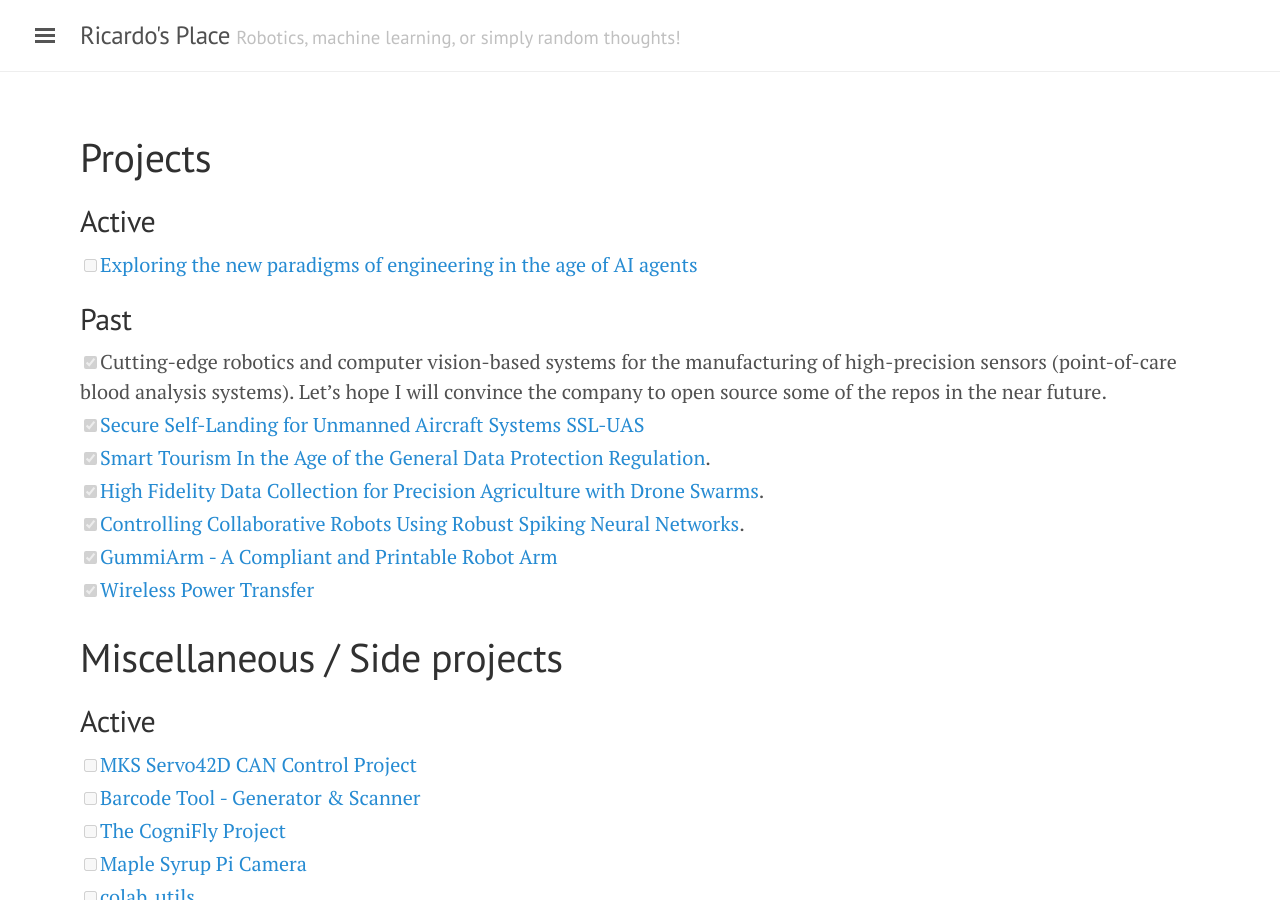
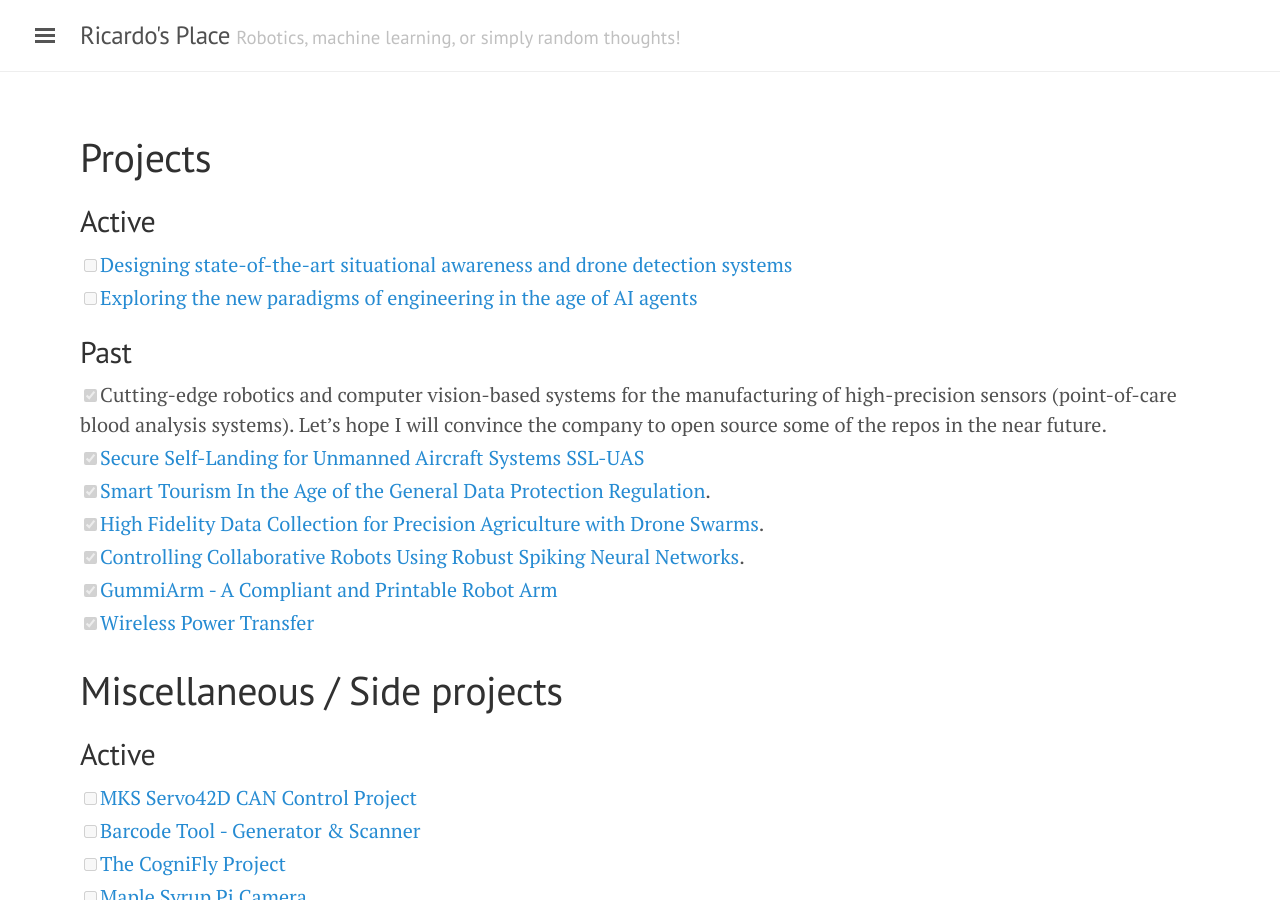
Before and after one commit to ricardodeazambuja/ricardodeazambuja.github.io, a Jekyll site: the page built from _pages/projects.md, in a window 1280 px wide and 900 px high. Built offline with Jekyll 4.4.1, drawn with Linux system fonts in a browser that asks for light colours.

Commit message:
Updating...

```diff
--- a/_includes/sidebar.html
+++ b/_includes/sidebar.html
@@ -30,6 +30,7 @@
     <a class="sidebar-nav-item" href="https://scholar.google.co.uk/citations?user=F8AFA4gAAAAJ&sortby=pubdate">My Publications</a>
     <a class="sidebar-nav-item" href="https://github.com/ricardodeazambuja">GitHub Repositories</a>
     <a class="sidebar-nav-item" href="https://www.youtube.com/c/RicardodeAzambuja">My Youtube Channel</a>
+    <a class="sidebar-nav-item" href="https://stitchadee.ca/">Free X-Stitch Editor</a>
     <a class="sidebar-nav-item" href="https://github.com/orgs/MadeByTokens/repositories">MadeByTokens Repositories</a>
     <a class="sidebar-nav-item" href="https://ricardodeazambuja.com/barcodetool/">Barcode Tool - Generator & Scanner</a>
     <a class="sidebar-nav-item" href="https://ricardodeazambuja.com/deduplicator/">Client-Side File Deduplicator</a>
--- a/_pages/projects.md
+++ b/_pages/projects.md
@@ -4,6 +4,7 @@ title: Projects
 ---
 
 ## Active
+- [ ] [Designing state-of-the-art situational awareness and drone detection systems](https://www.cnvg.ca/products?pgid=mpli0jcc8-fe27c0e2-3d01-4bce-947a-4ac4d35896fa)
 - [ ] [Exploring the new paradigms of engineering in the age of AI agents](https://github.com/orgs/MadeByTokens/repositories)
 ## Past
 - [x] Cutting-edge robotics and computer vision-based systems for the manufacturing of high-precision sensors (point-of-care blood analysis systems). Let's hope I will convince the company to open source some of the repos in the near future.
```
